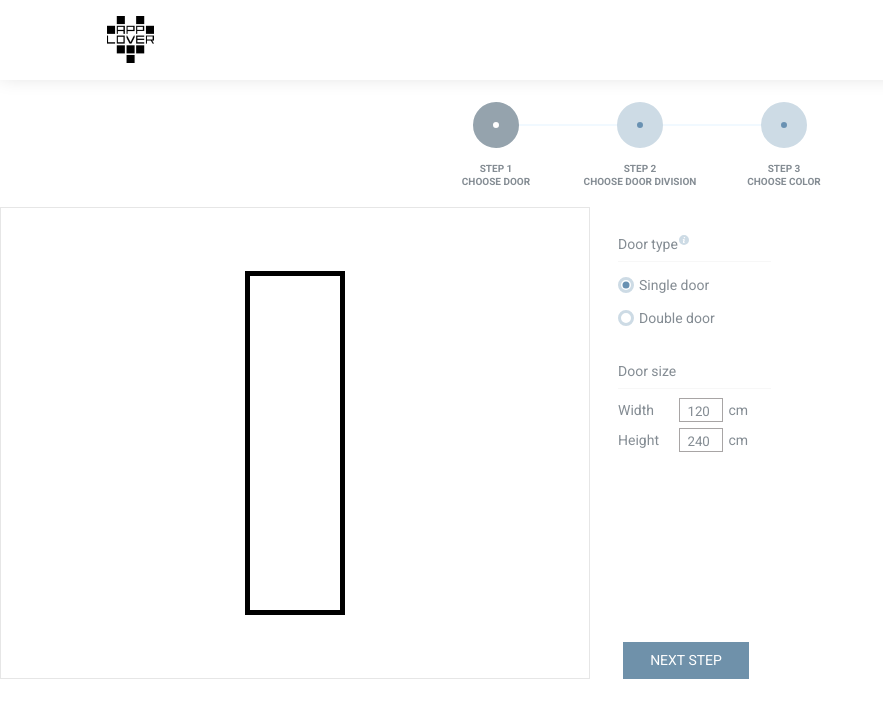
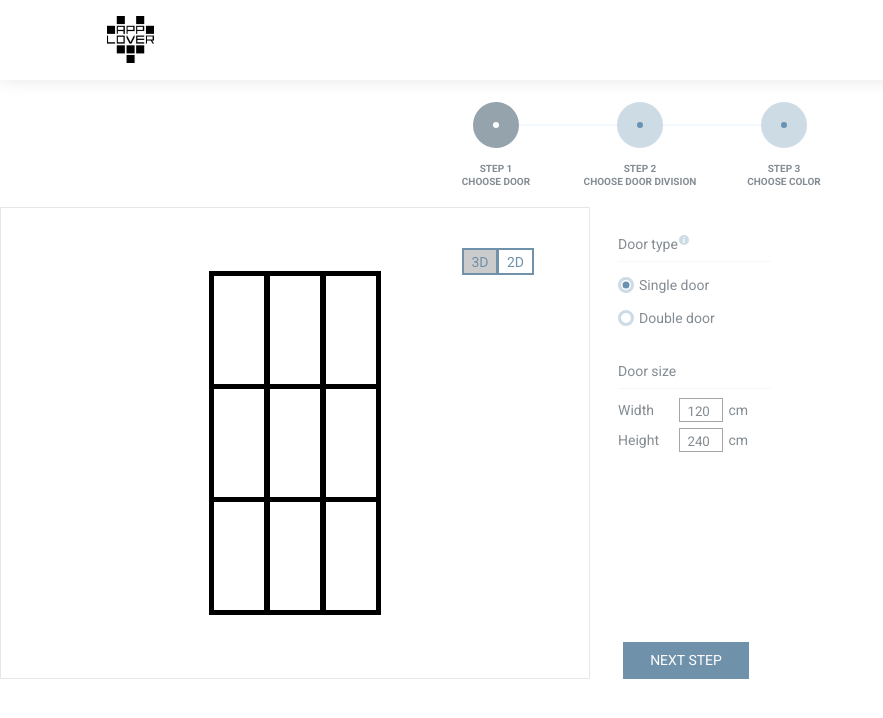
Before and after one commit to arturbien/the-doors, a React (Create React App) app: page / in a window 1280 px wide. Shown: the top 718 px of the page, without its empty margins (0-883 px from the left). Built offline with nearby package versions, Linux system fonts and the light colour scheme.

Commit message:
finished 2D view, added ButtonSwitch component

```diff
--- a/src/config.js
+++ b/src/config.js
@@ -20,6 +20,11 @@ export const DIMENSIONS = {
     default: 240,
     min: 0,
     max: 300
+  },
+  THICKNESS: {
+    default: 4,
+    min: 2,
+    max: 15
   }
 };
 
--- /dev/null
+++ b/src/hooks/useDimensions.js
@@ -0,0 +1,15 @@
+import { useState, useRef, useLayoutEffect } from "react";
+
+function useDimensions() {
+  const ref = useRef();
+  const [dimensions, setDimensions] = useState({});
+
+  useLayoutEffect(() => {
+    console.log("swag");
+    setDimensions(ref.current.getBoundingClientRect());
+  }, [ref]);
+
+  return [ref, dimensions];
+}
+
+export default useDimensions;
--- a/src/hooks/useRootBlur.js
+++ b/src/hooks/useRootBlur.js
@@ -4,11 +4,10 @@ function useRootBlur(id) {
   useEffect(function setupElement() {
     // Look for existing target dom element to append to
     const root = document.querySelector(`#root`);
-    root.style.transition = "0.8s filter";
+    root.style.transition = "0.2s filter";
     root.style.filter = "blur(5px)";
     return function removeElement() {
       // TODO dcecide if transition should be turned off when unmounting effect
-      root.style.transition = "0.2s";
       root.style.filter = "";
     };
   }, []);
--- a/src/index.css
+++ b/src/index.css
@@ -33,3 +33,12 @@ fieldset {
 body:not(:-moz-handler-blocked) fieldset {
   display: table-cell;
 }
+
+input[type="number"] {
+  -moz-appearance: textfield;
+}
+input[type="number"]::-webkit-inner-spin-button,
+input[type="number"]::-webkit-outer-spin-button {
+  -webkit-appearance: none;
+  margin: 0;
+}
--- a/src/pages/Design/Design.js
+++ b/src/pages/Design/Design.js
@@ -45,24 +45,26 @@ const StepperNav = styled.nav`
   }
 `;
 
+const steps = [
+  "step 1\nchoose door",
+  "step 2\nchoose door division",
+  "step 3\nchoose color"
+];
+const settingsToDisplay = [
+  ["DOOR_TYPE", "DOOR_SIZE"],
+  ["DOOR_DIVISION"],
+  ["DOOR_COLOR"]
+];
+
 const Design = () => {
   const [step, setStep] = useState(0);
 
-  const steps = [
-    `step 1\nchoose door`,
-    "step 2\nchoose door division",
-    "step 3\nchoose color"
-  ];
   const handleChangeStep = index => {
     if (index !== step && index >= 0 && index <= steps.length - 1) {
       setStep(index);
     }
   };
-  const settingsToDisplay = [
-    ["DOOR_TYPE", "DOOR_SIZE"],
-    ["DOOR_DIVISION"],
-    ["DOOR_COLOR"]
-  ];
+
   return (
     <>
       <AppBar />
--- a/src/pages/Design/Preview/Preview.js
+++ b/src/pages/Design/Preview/Preview.js
@@ -1,37 +1,39 @@
-import React from "react";
+import React, { useState } from "react";
 import styled from "styled-components";
 
 import { connect } from "react-redux";
-import {
-  DIMENSIONS
-  // STRUCTURE
-} from "../../../config";
 
-const structureWidth = 5;
+import View2D from "./View2D";
 
-const Door = styled.div`
+import ButtonSwitch from "../../../shared/ButtonSwitch";
+
+const Wrapper = styled.section`
   position: relative;
-  height: ${({ height }) => (height / DIMENSIONS.HEIGHT.max) * 100}%;
-  width: 100px;
-  border: ${structureWidth}px solid ${({ color }) => color};
-  margin: 0 10px;
-`;
-const DoorWrapper = styled.div`
   height: 100%;
   width: 100%;
-  display: flex;
-  justify-content: center;
-  align-items: center;
 `;
 
-const TwoDimensional = ({ type, ...otherProps }) => (
-  <DoorWrapper>
-    {[...new Array(type)].map((n, i) => (
-      <Door key={i} {...otherProps} />
-    ))}
-  </DoorWrapper>
-);
-const Preview = props => <TwoDimensional {...props} />;
+const Nav = styled.nav`
+  position: absolute;
+  top: 20px;
+  right: 35px;
+`;
+const Preview = props => {
+  const [is2D, set2D] = useState(true);
+
+  return (
+    <Wrapper>
+      {is2D ? <View2D {...props} /> : <h1>swag</h1>}
+      <Nav>
+        <ButtonSwitch
+          onChange={set2D}
+          options={[{ name: "3D", value: false }, { name: "2D", value: true }]}
+          defaultActiveIndex={1}
+        />
+      </Nav>
+    </Wrapper>
+  );
+};
 
 const mapStateToProps = state => {
   const { width, height, color, posts, beams, type } = state.configurator;
--- /dev/null
+++ b/src/pages/Design/Preview/View2D.js
@@ -0,0 +1,90 @@
+import React from "react";
+import styled from "styled-components";
+
+import { DIMENSIONS } from "../../../config";
+
+import useDimensions from "../../../hooks/useDimensions";
+
+const Door = ({ color, width, height, thickness, beams, posts }) => (
+  <DoorFrame color={color} style={{ width, height }} thickness={thickness}>
+    <div>
+      {[...new Array(beams)].map((_, i) => (
+        <span key={i} />
+      ))}
+    </div>
+    <div>
+      {[...new Array(posts)].map((_, i) => (
+        <span key={i} />
+      ))}
+    </div>
+  </DoorFrame>
+);
+
+const View = ({ type, width, height, ...otherProps }) => {
+  const [node, dimensions] = useDimensions();
+  const scale = dimensions.height / DIMENSIONS.HEIGHT.max;
+  let w = scale * width;
+  let h = scale * height;
+  let thickness = scale * DIMENSIONS.THICKNESS.default;
+
+  return (
+    <Wrapper ref={node}>
+      {[...new Array(type)].map((_, i) => (
+        <Door
+          key={i}
+          width={w}
+          height={h}
+          thickness={thickness}
+          {...otherProps}
+        />
+      ))}
+    </Wrapper>
+  );
+};
+
+export default View;
+
+const DoorFrame = styled.div`
+  position: relative;
+  height: ${({ h }) => (h / DIMENSIONS.HEIGHT.max) * 100}%;
+  width: 100px;
+  border: ${({ thickness }) => thickness}px solid ${({ color }) => color};
+  margin: 0 10px;
+
+  div:first-child,
+  div:last-child {
+    position: absolute;
+    justify-content: space-evenly;
+    top: 0;
+    bottom: 0;
+    left: 0;
+    right: 0;
+    height: 100%;
+    width: 100%;
+    display: flex;
+    span {
+      background: ${({ color }) => color};
+    }
+  }
+  div:first-child {
+    flex-direction: column;
+    span {
+      width: 100%;
+      height: ${({ thickness }) => thickness}px;
+    }
+  }
+  div:last-child {
+    flex-direction: row;
+    span {
+      height: 100%;
+      width: ${({ thickness }) => thickness}px;
+    }
+  }
+`;
+const Wrapper = styled.div`
+  display: flex;
+  justify-content: center;
+  align-items: center;
+  width: 100%;
+  height: 100%;
+`;
--- a/src/pages/Design/Settings/Settings.js
+++ b/src/pages/Design/Settings/Settings.js
@@ -23,6 +23,7 @@ import Divider from "../../../shared/Divider";
 import LabelText from "../../../shared/LabelText";
 import NumberInput from "../../../shared/NumberInput";
 import SpinnerInput from "../../../shared/SpinnerInput";
+import CloseButton from "../../../shared/CloseButton";
 
 const Wrapper = styled.div`
   display: flex;
@@ -74,6 +75,35 @@ const Suffix = styled(LabelText)`
   margin-left: 5px;
 `;
 
+const InfoWrapper = styled.div`
+  position: relative;
+  top: 50%;
+  left: 50%;
+  transform: translate(-50%, -50%);
+  width: 813px;
+  height: 432px;
+  background: rgba(255, 255, 255, 1);
+  border: 1px solid rgba(121, 152, 176, 1);
+`;
+const InfoHeader = styled.header`
+  width: 100%;
+  height: 80px;
+  padding: 40px 90px 29px 29px;
+
+  ${CloseButton} {
+    position: absolute;
+    top: 20px;
+    right: 41px;
+  }
+`;
+const InfoHeading = styled.h4`
+  font-size: 24px;
+  line-height: 32px;
+  color: rgba(111, 145, 170, 1);
+  padding-bottom: 7px;
+  margin: 0;
+  border-bottom: 1px solid rgba(111, 145, 170, 1);
+`;
 const Settings = ({
   // from the outside
   settingsToDisplay,
@@ -91,24 +121,13 @@ const Settings = ({
   setDoorBeams,
   setDoorType
 }) => {
-  const [modalOpen, setModalOpen] = useState(false);
+  const [typeInfoOpen, setTypeInfoOpen] = useState(false);
 
-  const colorSettings = (
-    <Fieldset>
-      <LabelText as="legend">{"Choose color"}</LabelText>
-      <Divider />
-      <ColorsSelect
-        colors={Object.keys(COLORS).map(colorID => COLORS[colorID])}
-        activeColor={color}
-        onChange={setDoorColor}
-      />
-    </Fieldset>
-  );
   const typeSettings = (
     <Fieldset>
       <LabelText as="legend">
         {"Door type"}
-        <Info onClick={() => setModalOpen(true)} />
+        <Info onClick={() => setTypeInfoOpen(true)} />
       </LabelText>
       <Divider />
       {Object.keys(DOOR_TYPES).map(doorType => (
@@ -123,6 +142,19 @@ const Settings = ({
           <br />
         </React.Fragment>
       ))}
+      {typeInfoOpen && (
+        <Modal>
+          <InfoWrapper>
+            <InfoHeader>
+              <InfoHeading>{"Door type"}</InfoHeading>
+              <CloseButton
+                onClick={() => setTypeInfoOpen(false)}
+                color="rgba(111, 145, 170, 1)"
+              />
+            </InfoHeader>
+          </InfoWrapper>
+        </Modal>
+      )}
     </Fieldset>
   );
   const sizeSettings = (
@@ -184,6 +216,18 @@ const Settings = ({
       </Field>
     </DivisionFieldset>
   );
+  const colorSettings = (
+    <Fieldset>
+      <LabelText as="legend">{"Choose color"}</LabelText>
+      <Divider />
+      <ColorsSelect
+        colors={Object.keys(COLORS).map(colorID => COLORS[colorID])}
+        activeColor={color}
+        onChange={setDoorColor}
+      />
+    </Fieldset>
+  );
+
   const settings = {
     DOOR_TYPE: typeSettings,
     DOOR_SIZE: sizeSettings,
@@ -195,7 +239,6 @@ const Settings = ({
       {settingsToDisplay.map(setting => (
         <React.Fragment key={setting}>{settings[setting]}</React.Fragment>
       ))}
-      {modalOpen && <Modal>HEHEHHE</Modal>}
     </Wrapper>
   );
 };
--- /dev/null
+++ b/src/shared/ButtonSwitch.js
@@ -0,0 +1,42 @@
+import React, { useState } from "react";
+import styled from "styled-components";
+
+const Wrapper = styled.div`
+  display: inline-flex;
+`;
+const Button = styled.button`
+  width: 36px;
+  height: 27px;
+  border: 2px solid rgba(111, 145, 170, 1);
+  background: ${({ active }) =>
+    active ? "rgba(255, 255, 255, 1)" : "rgba(203, 203, 203, 1)"};
+
+  font-size: 14px;
+  color: rgba(111, 145, 170, 1);
+  font-weight: normal;
+
+  &:not(:first-child) {
+    border-left-width: 1px;
+  }
+`;
+// options = [{ name: "2D", value: true }, {name: "3D", value: false}];
+const ButtonSwitch = ({ defaultActiveIndex, options, onChange }) => {
+  const [activeIndex, setActiveIndex] = useState(defaultActiveIndex);
+
+  const handleChange = i => {
+    setActiveIndex(i);
+    onChange(options[i].value);
+  };
+
+  return (
+    <Wrapper>
+      {options.map((option, i) => (
+        <Button active={i === activeIndex} onClick={() => handleChange(i)}>
+          {option.name}
+        </Button>
+      ))}
+    </Wrapper>
+  );
+};
+
+export default ButtonSwitch;
--- /dev/null
+++ b/src/shared/CloseButton.js
@@ -0,0 +1,28 @@
+import styled from "styled-components";
+
+const CloseButton = styled.button`
+  display: inline-block;
+  border: none;
+
+  height: 14px;
+  width: 14px;
+
+  &:before,
+  &:after {
+    content: " ";
+    position: absolute;
+    top: 0;
+    left: 7px;
+    height: 15px;
+    width: 2px;
+    background: ${({ color }) => (color ? color : "rgba(255, 255, 255, 1)")};
+  }
+  &:before {
+    transform: rotate(45deg);
+  }
+  &:after {
+    transform: rotate(-45deg);
+  }
+`;
+
+export default CloseButton;
--- a/src/shared/Snackbar.js
+++ b/src/shared/Snackbar.js
@@ -1,5 +1,7 @@
 import React, { useEffect, useRef } from "react";
 import styled from "styled-components";
+
+import CloseButton from "./CloseButton";
 
 const Snackbar = ({ message, onClose }) => {
   let wrapper = useRef();
@@ -35,35 +37,16 @@ const Wrapper = styled.div`
   background: rgba(242, 78, 51, 1);
   transition: 0.2s all;
   transform: translateY(-100%);
+
+  ${CloseButton} {
+    position: absolute;
+    right: 31px;
+    top: 50%;
+    transform: translateY(-50%);
+  }
 `;
 const Message = styled.span`
   font-size: 16px;
   line-height: 21px;
   color: rgba(255, 255, 255, 1);
 `;
-const CloseButton = styled.button`
-  display: inline-block;
-  border: none;
-  position: absolute;
-  right: 31px;
-  top: 33px;
-  height: 14px;
-  width: 14px;
-
-  &:before,
-  &:after {
-    content: " ";
-    position: absolute;
-    top: 0;
-    left: 6px;
-    height: 14px;
-    width: 2px;
-    background: rgba(255, 255, 255, 1);
-  }
-  &:before {
-    transform: rotate(45deg);
-  }
-  &:after {
-    transform: rotate(-45deg);
-  }
-`;
```
